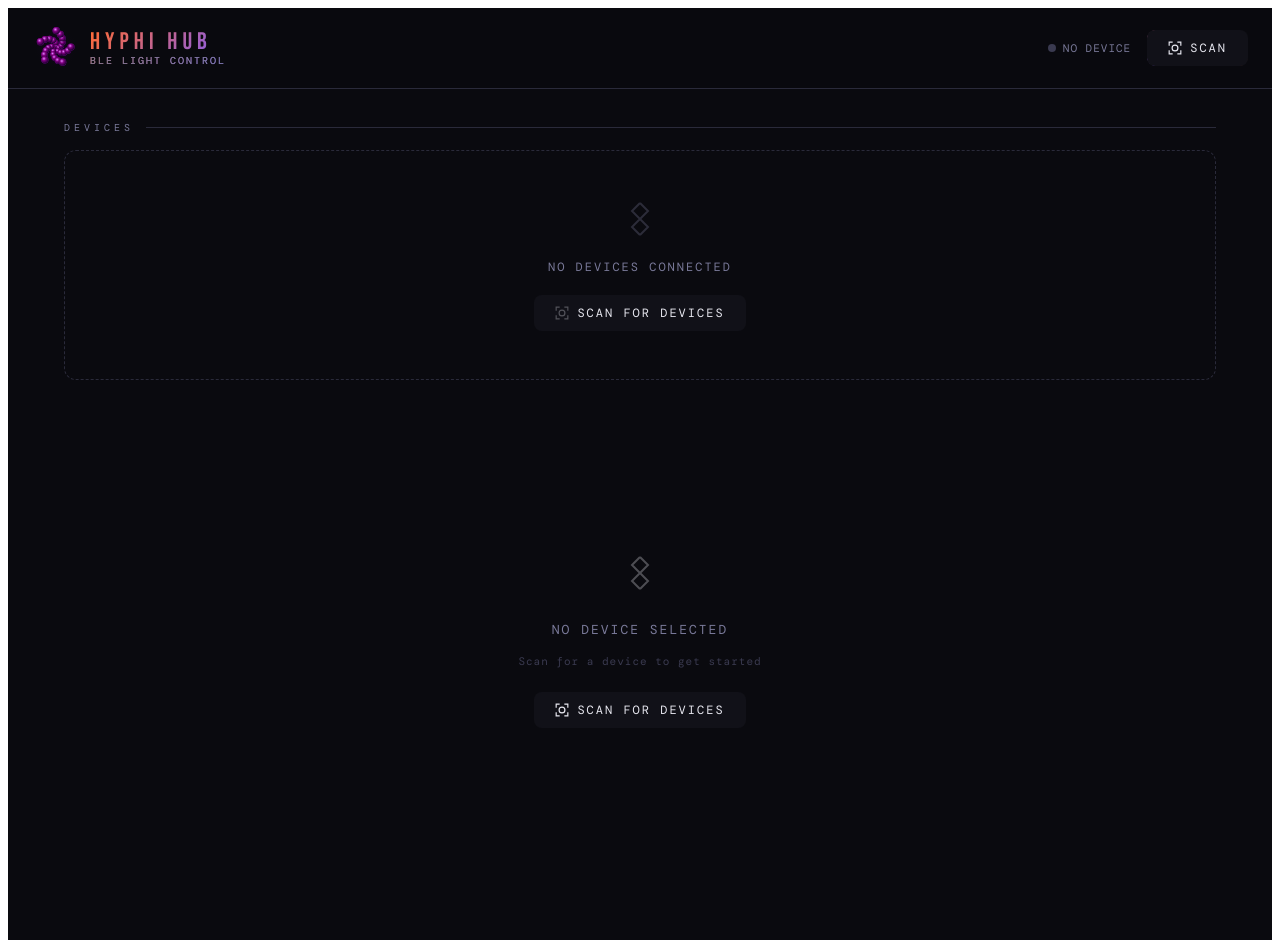
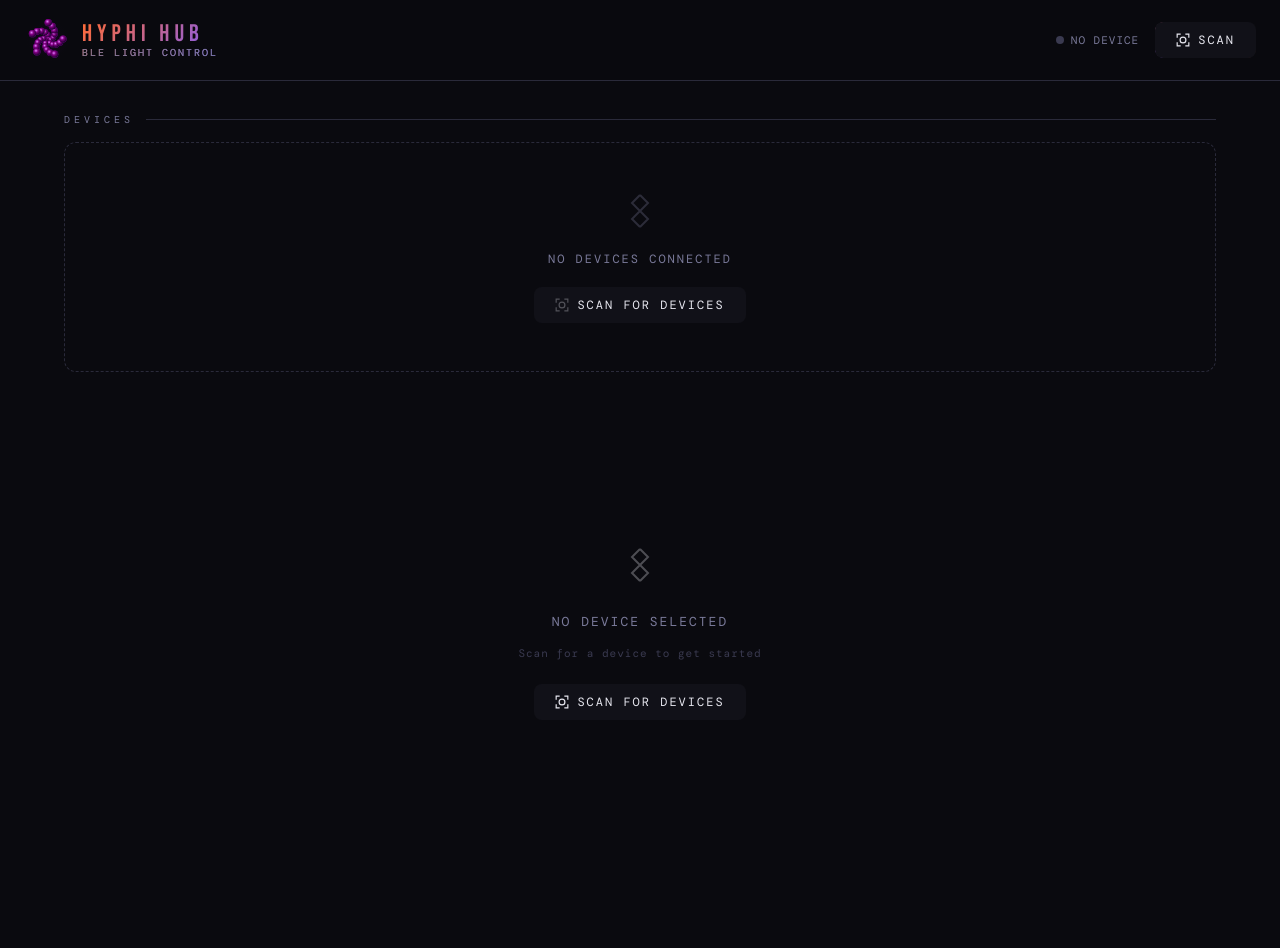
Before and after one commit to skyfly200/hyphi-hub, a Vue app: page /#/ in a window 1280 px wide. Built offline with nearby package versions, Linux system fonts and the light colour scheme; a web font is replaced by a local one.

Commit message:
remove white border

```diff
--- a/src/views/HomeView.vue
+++ b/src/views/HomeView.vue
@@ -657,7 +657,14 @@ onUnmounted(()=>{
 })
 </script>
 
-<style scoped>
+<style>
+/* global reset applies to document root so white body margin/background won't peek through */
+html, body {
+  margin: 0;
+  padding: 0;
+  background: #0a0a0f;
+}
+
 @import url('https://fonts.googleapis.com/css2?family=DM+Mono:wght@300;400;500&family=Bebas+Neue&family=DM+Sans:wght@300;400;500&display=swap');
 
 .app-shell{background:#0a0a0f;color:#e8e8f0;font-family:'DM Sans',sans-serif;font-size:14px;min-height:100vh;}
@@ -858,3 +865,5 @@ input[type="range"]::-webkit-slider-thumb:hover{transform:scale(1.2);}
 ::-webkit-scrollbar-track{background:transparent;}
 ::-webkit-scrollbar-thumb{background:var(--border);border-radius:2px;}
 </style>
+
+<!-- scoped styles moved earlier; no additional changes needed -->
```
